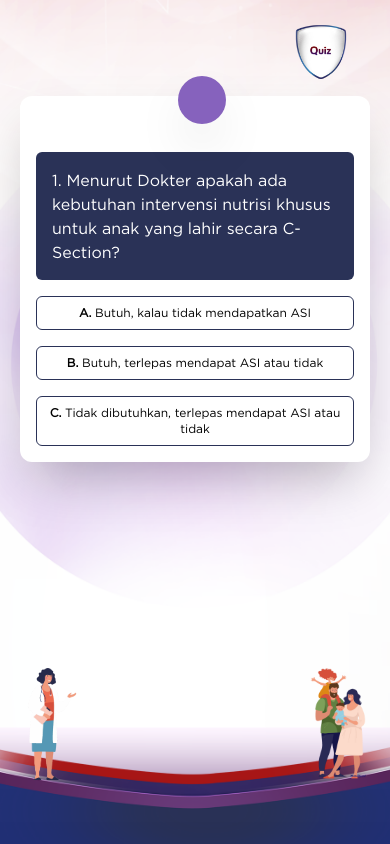
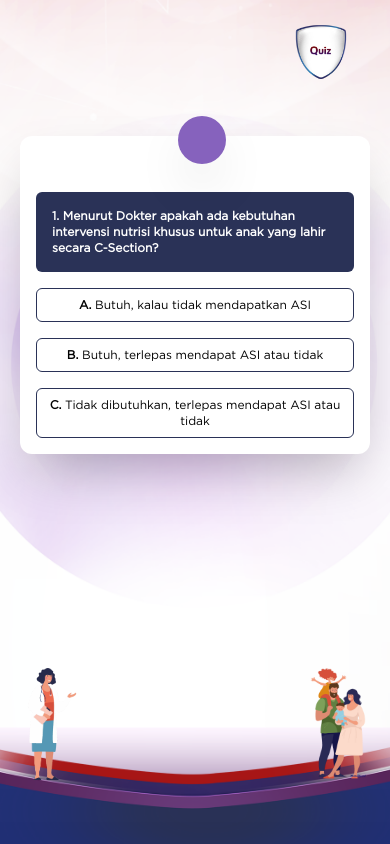
Before and after one commit to Apuy717/quizz-doctor, a Next.js app: page / in a window 390 px wide. Both pictures are taken after a click on the button 140 px from the left and 525 px from the top of the page. Built offline with nearby package versions, Linux system fonts and the light colour scheme; no server answers.

Commit message:
responsive

```diff
--- a/src/components/questionComponent.tsx
+++ b/src/components/questionComponent.tsx
@@ -15,9 +15,13 @@ export const QuestionComponent: FC<iQuestionComponent> = ({ page, question, onAn
           <Image src={`/img/logo.png`} height="100%" width="100%" layout="responsive" objectFit="cover" />
         </div>
       </div>
-      <div className={`bg-white p-4 md:px-10 md:pb-10 w-full md:w-[50%] shadow-2xl rounded-xl relative z-50`}>
+      <div
+        className={`bg-white p-4 md:px-10 md:pb-10 w-full md:w-[50%] shadow-2xl rounded-xl relative z-50 mb-20 ${
+          page === 4 || page === 3 ? `` : `mt-10 md:mt-0`
+        }`}
+      >
         <div className="h-12 w-12 bg-[#8662BD] absolute -top-5 left-[45%] rounded-full shadow-2xl"></div>
-        <div className="bg-[#2A3257] text-white rounded-md p-4 mt-10">
+        <div className="bg-[#2A3257] text-white rounded-md p-4 mt-10 text-xs font-semibold md:text-md">
           <p>
             {page}. {question[page].question}
           </p>
--- a/src/pages/index.tsx
+++ b/src/pages/index.tsx
@@ -203,7 +203,7 @@ const Home: NextPage = () => {
         <motion.div
           key={page}
           exit={{ opacity: 0 }}
-          className="h-screen w-screen flex flex-col overflow-y-hidden items-center xl:justify-start justify-center bg-spin-mobile md:bg-spin-desktop bg-cover"
+          className="noselect h-screen w-screen flex flex-col overflow-y-hidden items-center xl:justify-start justify-center bg-spin-mobile md:bg-spin-desktop bg-cover"
           style={{ backgroundSize: "100% 100%" }}
         >
           <Modal status={modalGift.status}>
--- a/styles/globals.css
+++ b/styles/globals.css
@@ -98,3 +98,19 @@ body {
     opacity: 1;
   }
 }
+
+.noselect {
+  -webkit-touch-callout: none;
+  /* iOS Safari */
+  -webkit-user-select: none;
+  /* Safari */
+  -khtml-user-select: none;
+  /* Konqueror HTML */
+  -moz-user-select: none;
+  /* Old versions of Firefox */
+  -ms-user-select: none;
+  /* Internet Explorer/Edge */
+  user-select: none;
+  /* Non-prefixed version, currently
+                                  supported by Chrome, Edge, Opera and Firefox */
+}
--- a/tailwind.config.js
+++ b/tailwind.config.js
@@ -17,6 +17,7 @@ module.exports = {
         "header-mobile": "url('/img/header-mobile.png')",
         "header-desktop": "url('/img/header-desktop.png')",
         footer: "url('/img/footer.png')",
+        "footer-mobile": "url('/img/footer-mobile.png')",
         button: "url('/img/button.png')",
         box: "url('/img/box.png')",
         panah: "url('/img/spin-panah.png')",
```
Also changed, not shown: public/img/footer-mobile.png (added).
